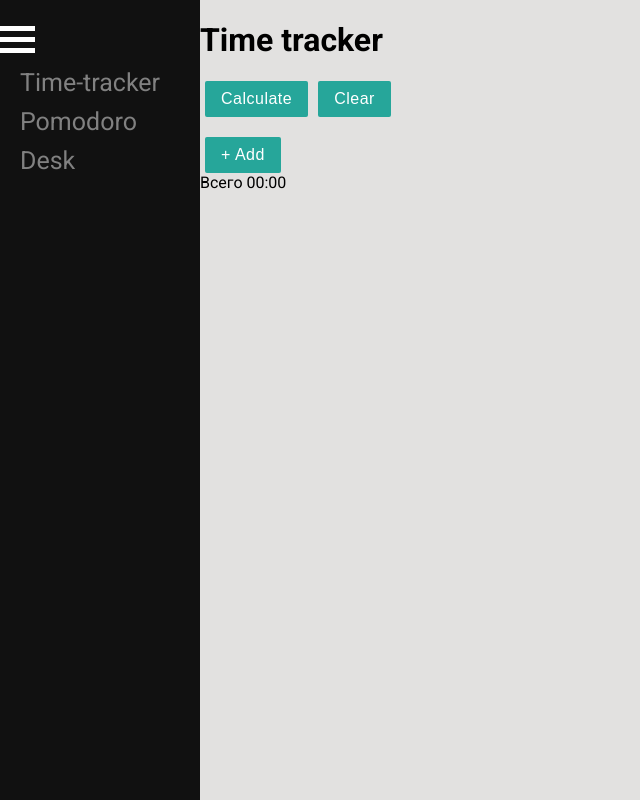
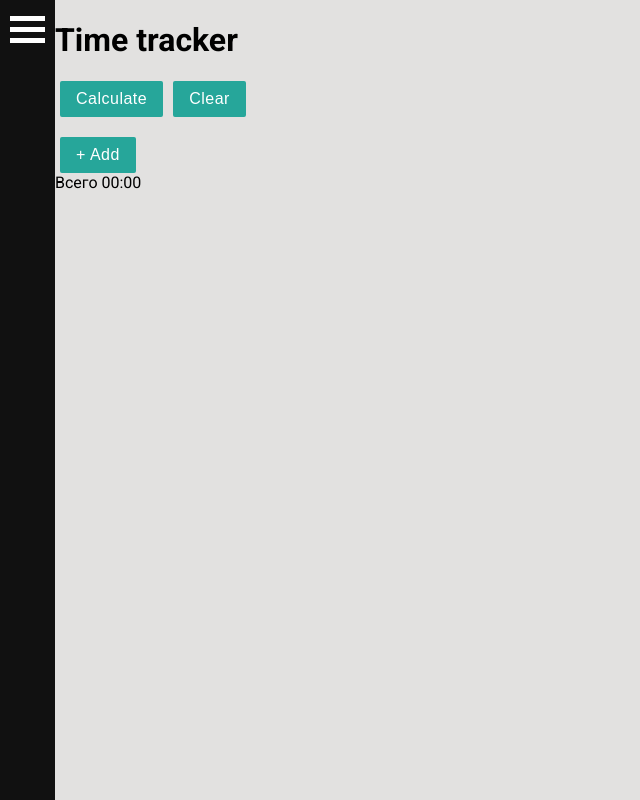
Before and after one commit to chernrus/time-tracking, a React (Create React App) app: page / in a window 1280 px wide. Shown: the whole page, without its empty margins (0-640 px from the left). Built offline with nearby package versions, Linux system fonts and the light colour scheme.

Commit message:
side menu

```diff
--- a/src/components/App.js
+++ b/src/components/App.js
@@ -8,15 +8,24 @@ class App extends Component {
 
   constructor() {
     super();
+    this.mainContainer = React.createRef();
+    this.mainHeader = React.createRef();
+  }
 
+  handleChange(e) {
+    console.log(e);
   }
 
   render() {
     return (
       <div className="App">
-        <SideMenu/>
-        <MainHeader title={ 'Time tracker '}/>
-        <TimeTracker/>
+        <SideMenu main={this.mainContainer} header={this.mainHeader}/>
+        <div ref={ this.mainHeader } className="main-header">
+          <MainHeader  title={ 'Time tracker '}/>
+        </div>
+        <div ref={ this.mainContainer } className="main-container">
+          <TimeTracker/>
+        </div>
       </div>
     );
   }
--- a/src/components/AutogrowTextarea.js
+++ b/src/components/AutogrowTextarea.js
@@ -19,21 +19,18 @@ class AutogrowTextarea extends Component {
   }
 
   componentDidMount() {
-    console.log(this.refNameElement);
     setTimeout(this.handleChange, 50, { target: this.refNameElement.current });
-    // this.handleChange({ target: this.refNameElement.current });
   }
 
   handleChange(event) {
-    console.log(event);
-    const textareaLineHeight = 18;
-		const { minRows, maxRows } = this.state;
-    debugger;
-		const previousRows = event.target.rows;
+    const textareaLineHeight = 18,
+      { minRows, maxRows } = this.state,
+      previousRows = event.target.rows;
+
   	event.target.rows = minRows; // reset number of rows in textarea
 
 		const currentRows = ~~(event.target.scrollHeight / textareaLineHeight);
-    console.log(currentRows);
+
     if (currentRows === previousRows) {
     	event.target.rows = currentRows;
     }
--- a/src/components/MainHeader.js
+++ b/src/components/MainHeader.js
@@ -6,7 +6,7 @@ class SideMenu extends Component {
   render() {
     const { title } = this.props;
     return (
-      <div className="main-header">
+      <div className="main-header__title">
         <h1>{ title }</h1>
       </div>
     );
--- a/src/components/SideMenu.js
+++ b/src/components/SideMenu.js
@@ -5,34 +5,55 @@ class SideMenu extends Component {
   constructor(props) {
     super(props);
     this.state = {
-      hamburgerClassName: 'hamburger'
+      hamburgerClassName: 'hamburger',
+      menuClassName: 'side-menu'
     }
 
     this.showHideMenu = this.showHideMenu.bind(this);
   }
 
   showHideMenu() {
-    let { hamburgerClassName } = this.state;
+    let {
+      menuClassName,
+      hamburgerClassName
+    } = this.state;
+    console.log(this.props);
+    const mainContainer = this.props.main.current,
+      mainHeader = this.props.header.current;
 
+    console.log(mainContainer);
     switch (hamburgerClassName) {
       case 'hamburger':
         hamburgerClassName = 'hamburger change';
+        menuClassName = 'side-menu opened';
         break;
       case 'hamburger change':
         hamburgerClassName = 'hamburger';
+        menuClassName = 'side-menu';
         break;
       default:
         hamburgerClassName = 'hamburger change';
+        menuClassName = 'side-menu opened';
     }
 
-    this.setState({ hamburgerClassName });
+    mainContainer.classList.toggle('change');
+    mainHeader.classList.toggle('change');
+
+    this.setState({
+      menuClassName,
+      hamburgerClassName
+    });
   }
 
   render() {
+    const {
+      menuClassName,
+      hamburgerClassName
+    } = this.state;
 
     return (
-      <div className="side-menu">
-        <div className={ this.state.hamburgerClassName } onClick={ this.showHideMenu }>
+      <div className={ menuClassName }>
+        <div className={ hamburgerClassName } onClick={ this.showHideMenu }>
           <div className="hamburger__bar1"></div>
           <div className="hamburger__bar2"></div>
           <div className="hamburger__bar3"></div>
--- a/src/styles/App.css
+++ b/src/styles/App.css
@@ -51,3 +51,12 @@ button {
 button:hover {
   background-color: #2bbbad;
 }
+
+.main-container {
+  margin-left: 55px;
+  transition: 0.5s;
+}
+
+.main-container.change {
+  margin-left: 220px;
+}
--- a/src/styles/MainHeader.css
+++ b/src/styles/MainHeader.css
@@ -1,3 +1,8 @@
 .main-header {
-  margin-left: 200px;
+  margin-left: 55px;
+  transition: 0.5s;
 }
+
+.main-header.change {
+  margin-left: 220px;
+}
--- a/src/styles/SideMenu.css
+++ b/src/styles/SideMenu.css
@@ -1,31 +1,38 @@
 .side-menu {
   height: 100%;
-  width: 200px;
+  width: 35px;
+  padding: 10px;
   position: fixed;
   z-index: 1;
   top: 0;
   left: 0;
   background-color: #111;
   overflow-x: hidden;
-  padding-top: 20px;
+  transition: 0.5s;
 }
 
 .side-menu a {
-  padding: 5px 5px 5px 20px;
+  padding: 5px 5px 5px 45px;
   text-decoration: none;
   font-size: 25px;
   color: #818181;
   display: block;
+  min-width: 160px;
 }
 
 .side-menu a:hover {
   color: #f1f1f1;
 }
 
+.side-menu.opened{
+  width: 200px;
+}
+
 
 .hamburger {
   display: inline-block;
   cursor: pointer;
+  transition: 0.5s;
 }
 
 .hamburger__bar1,
@@ -35,7 +42,11 @@
   height: 5px;
   background-color: #fff;
   margin: 6px 0;
-  transition: 0.4s;
+  transition: 0.5s;
+}
+
+.hamburger.change {
+  margin-left: 170px;
 }
 
 .change .hamburger__bar1 {
--- a/src/styles/TimeTracker.css
+++ b/src/styles/TimeTracker.css
@@ -1,3 +1,3 @@
-.time-tracker {
+/* .time-tracker {
   margin-left: 200px;
-}
+} */
```
